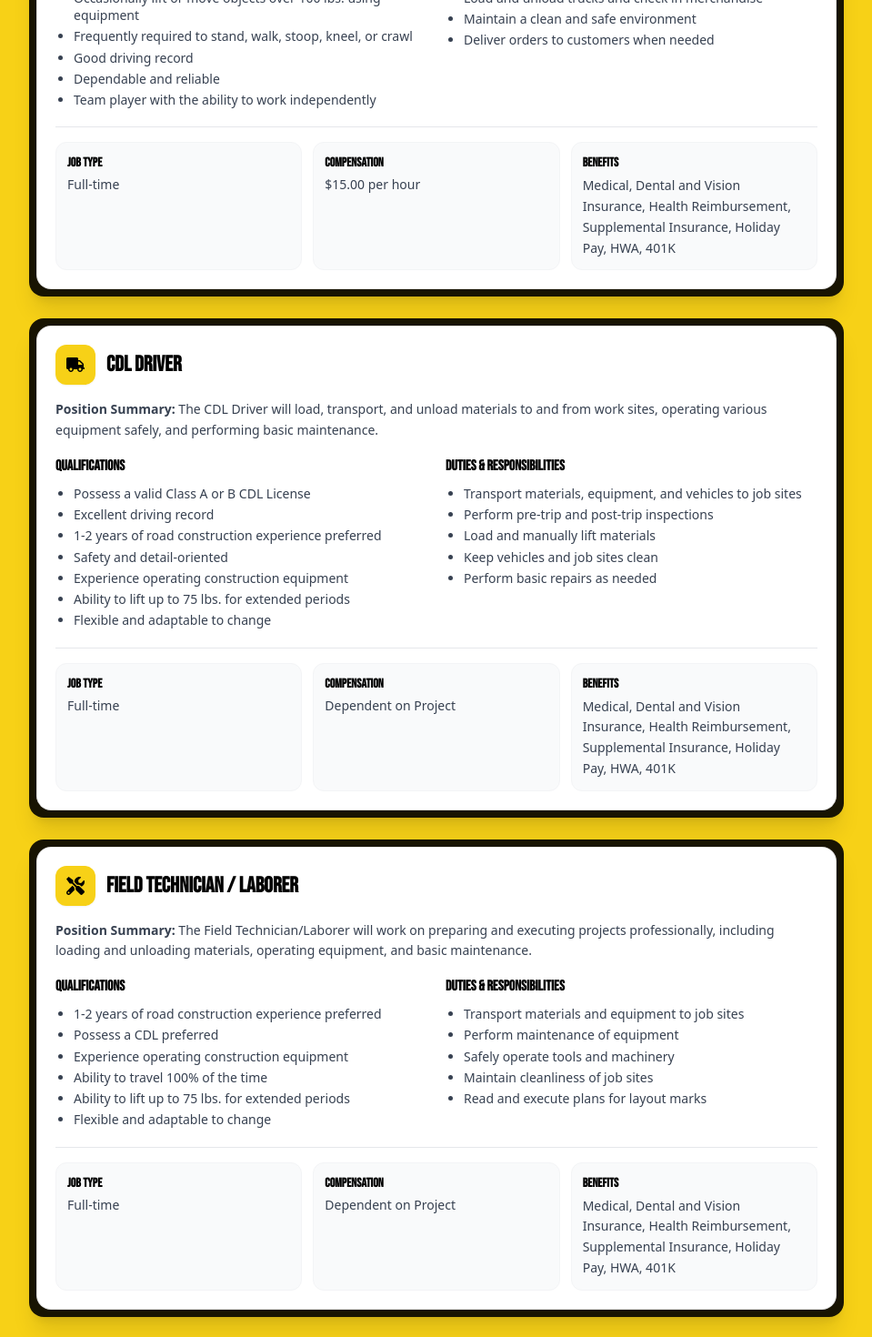
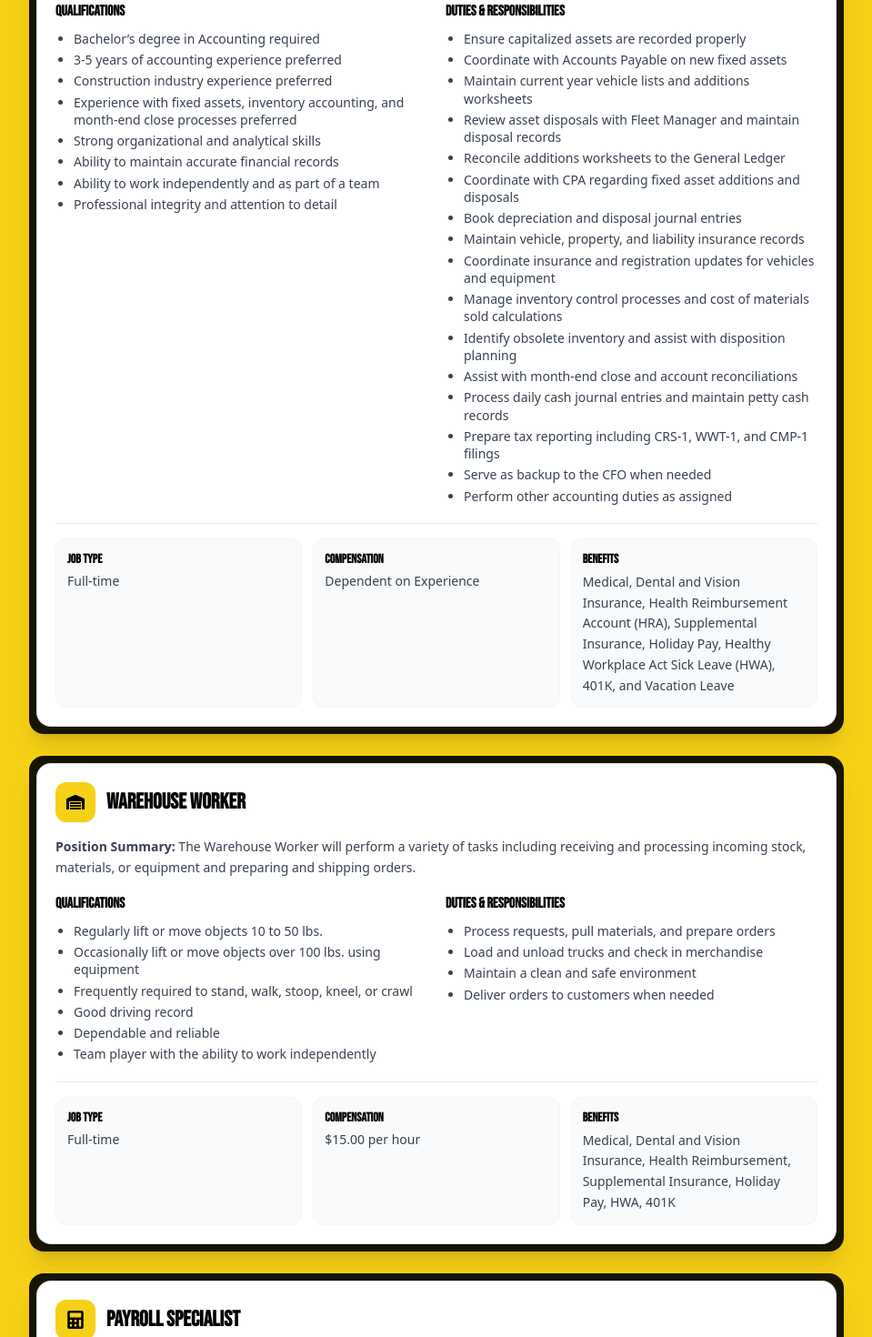
Before and after one commit to JoedyMcconn/SANBARCC, a Next.js app in the folder frontend/: page /job-opportunities in a window 1280 px wide. Shown: the part 900-2370 px from the top of the page at 91% size, without its empty margins (160-1119 px from the left). Built offline with nearby package versions, Linux system fonts and the light colour scheme.

Commit message:
added two new jobs to opportunities page

```diff
--- a/frontend/src/app/job-opportunities/page.tsx
+++ b/frontend/src/app/job-opportunities/page.tsx
@@ -1,6 +1,6 @@
 import React from 'react';
 import Link from 'next/link';
-import { FaTools, FaWarehouse, FaTruck } from 'react-icons/fa';
+import {FaTools, FaWarehouse, FaTruck, FaCalculator} from 'react-icons/fa';
 
 interface JobPositionProps {
     title: string;
@@ -145,6 +145,43 @@ export default function JobOpportunities() {
             </div>
 
             <JobPosition
+                title="Accountant"
+                icon={<FaCalculator />}
+                summary="The Accountant is responsible for supporting the company’s financial operations through fixed asset management, inventory control, month-end accounting activities, tax reporting, and insurance administration. This position ensures the accuracy of financial records related to capital assets, inventory, and operational expenses while assisting with month-end close processes and regulatory reporting. The Accountant will report directly to the CFO and work closely with Accounting, Fleet Management, and Operations personnel to maintain accurate accounting records."
+                qualifications={[
+                    "Bachelor’s degree in Accounting required",
+                    "3-5 years of accounting experience preferred",
+                    "Construction industry experience preferred",
+                    "Experience with fixed assets, inventory accounting, and month-end close processes preferred",
+                    "Strong organizational and analytical skills",
+                    "Ability to maintain accurate financial records",
+                    "Ability to work independently and as part of a team",
+                    "Professional integrity and attention to detail"
+                ]}
+                responsibilities={[
+                    "Ensure capitalized assets are recorded properly",
+                    "Coordinate with Accounts Payable on new fixed assets",
+                    "Maintain current year vehicle lists and additions worksheets",
+                    "Review asset disposals with Fleet Manager and maintain disposal records",
+                    "Reconcile additions worksheets to the General Ledger",
+                    "Coordinate with CPA regarding fixed asset additions and disposals",
+                    "Book depreciation and disposal journal entries",
+                    "Maintain vehicle, property, and liability insurance records",
+                    "Coordinate insurance and registration updates for vehicles and equipment",
+                    "Manage inventory control processes and cost of materials sold calculations",
+                    "Identify obsolete inventory and assist with disposition planning",
+                    "Assist with month-end close and account reconciliations",
+                    "Process daily cash journal entries and maintain petty cash records",
+                    "Prepare tax reporting including CRS-1, WWT-1, and CMP-1 filings",
+                    "Serve as backup to the CFO when needed",
+                    "Perform other accounting duties as assigned"
+                ]}
+                jobType="Full-time"
+                compensation="Dependent on Experience"
+                benefits="Medical, Dental and Vision Insurance, Health Reimbursement Account (HRA), Supplemental Insurance, Holiday Pay, Healthy Workplace Act Sick Leave (HWA), 401K, and Vacation Leave"
+            />
+
+            <JobPosition
                 title="Warehouse Worker"
                 icon={<FaWarehouse />}
                 summary="The Warehouse Worker will perform a variety of tasks including receiving and processing incoming stock, materials, or equipment and preparing and shipping orders."
@@ -165,6 +202,39 @@ export default function JobOpportunities() {
                 jobType="Full-time"
                 compensation="$15.00 per hour"
                 benefits="Medical, Dental and Vision Insurance, Health Reimbursement, Supplemental Insurance, Holiday Pay, HWA, 401K"
+            />
+
+            <JobPosition
+                title="Payroll Specialist"
+                icon={<FaCalculator />}
+                summary="San Bar Construction Corporation is currently recruiting to fill the position of Payroll Specialist. The primary function of the Payroll Specialist will be to process weekly payroll for employees, including certified payrolls, employee benefit changes, maintaining payroll database integrity, accounting-related activities as directed, and providing excellent customer service."
+                qualifications={[
+                    "3+ years of payroll processing experience required",
+                    "Construction in-house payroll experience required",
+                    "Certified Payroll (Davis Bacon) experience and related reporting required",
+                    "Strong work ethic, professional integrity, and reliability in handling highly confidential information",
+                    "Strong time management and organizational skills",
+                    "Self-starter capable of working with minimal supervision",
+                    "Strong Excel skills",
+                    "Strong Microsoft Office skills",
+                    "Experience with General Ledger account responsibilities as assigned by the Controller"
+                ]}
+                responsibilities={[
+                    "Process weekly payroll for 80+ employees",
+                    "Process bonus payroll",
+                    "Process weekly 401K uploads",
+                    "Process all Certified Payrolls weekly and ensure delivery to job-specific contractors",
+                    "Enter new employee information during onboarding and deactivate employees during offboarding",
+                    "Process employee changes including pay rates, tax withholding, direct deposit, and deductions",
+                    "Calculate child support garnishments and liens and coordinate third-party payroll payments",
+                    "Maintain vacation and sick leave records and monitor accuracy",
+                    "Provide exceptional customer service to employees",
+                    "Serve as a resource for employee payroll and paystub questions",
+                    "Perform all other duties as assigned"
+                ]}
+                jobType="Full-time"
+                compensation="Dependent on Experience"
+                benefits="Medical, Dental and Vision Insurance, Health Reimbursement Account (HRA), Supplemental Insurance, Holiday Pay, Healthy Workplace Act Sick Leave (HWA), 401K, and Vacation Leave"
             />
 
             <JobPosition
```
